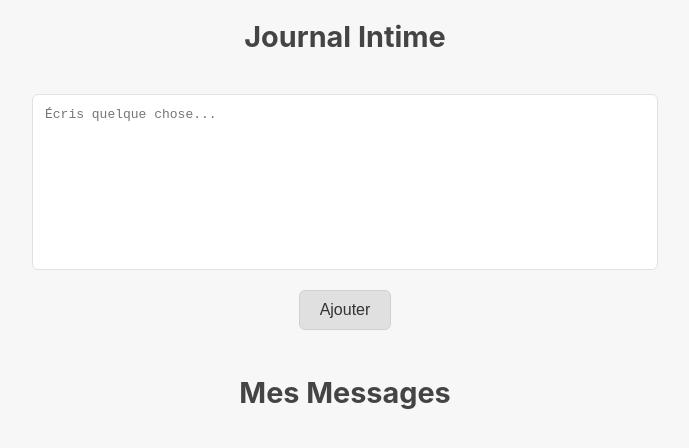
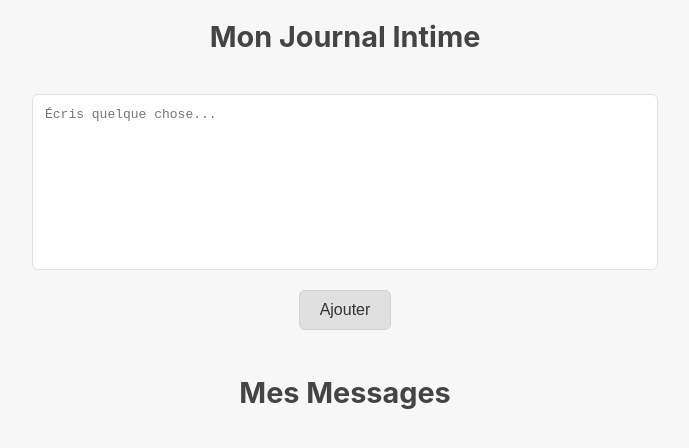
Before and after one commit to elisalenotre/algojs-ecv, a React (Create React App) app in the folder my-app/: page / in a window 1280 px wide. Shown: the top 448 px of the page, without its empty margins (295-984 px from the left). Built offline with nearby package versions, Linux system fonts and the light colour scheme.

Commit message:
journal intime wording

```diff
--- a/my-app/public/index.html
+++ b/my-app/public/index.html
@@ -24,7 +24,7 @@
       work correctly both with client-side routing and a non-root public URL.
       Learn how to configure a non-root public URL by running `npm run build`.
     -->
-    <title>React App</title>
+    <title>Mon Journal Intime</title>
   </head>
   <body>
     <noscript>You need to enable JavaScript to run this app.</noscript>
--- a/my-app/src/Page/journal/journal.tsx
+++ b/my-app/src/Page/journal/journal.tsx
@@ -52,7 +52,7 @@ const Journal: React.FC<JournalProps> = ({ entries, setEntries, editIndex, onSav
 
   return (
     <div className="journal">
-      <h1>Journal Intime</h1>
+      <h1>Mon Journal Intime</h1>
       <textarea
         value={newEntry}
         onChange={(e) => setNewEntry(e.target.value)}
```
